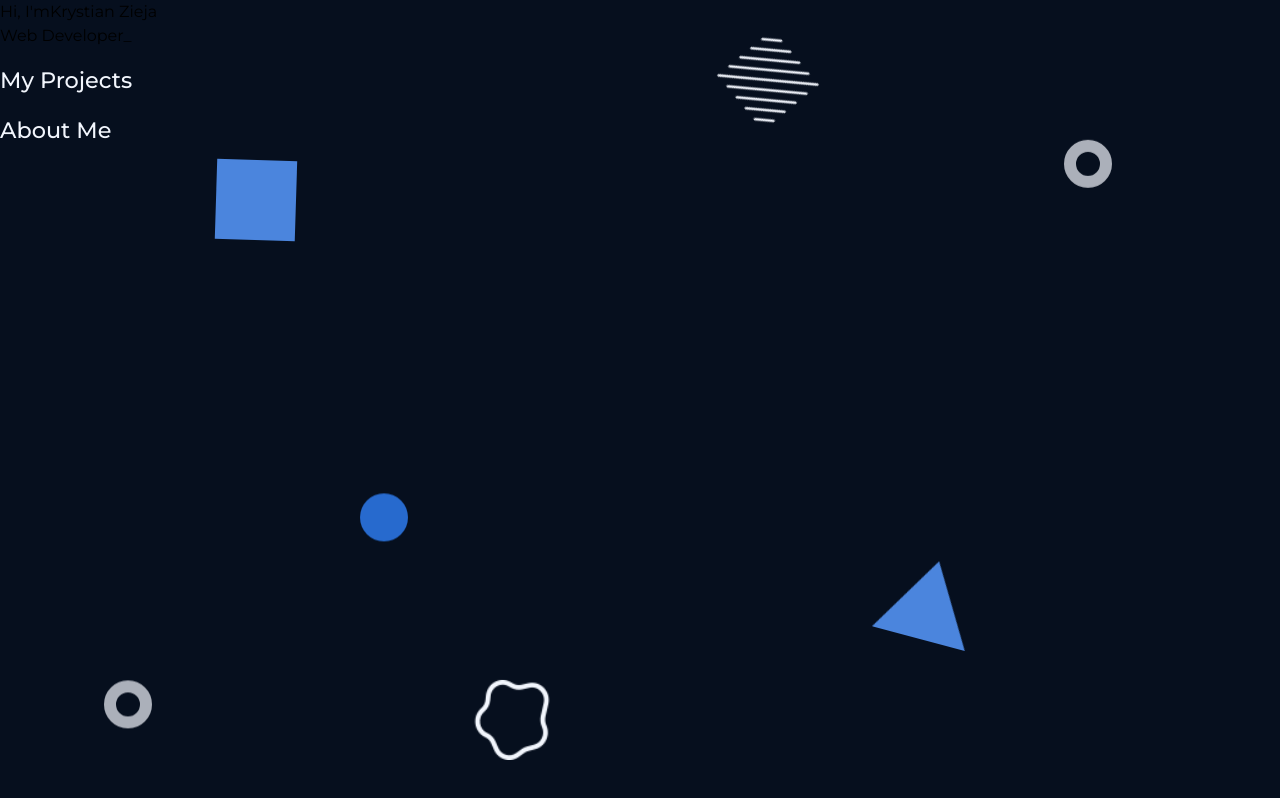
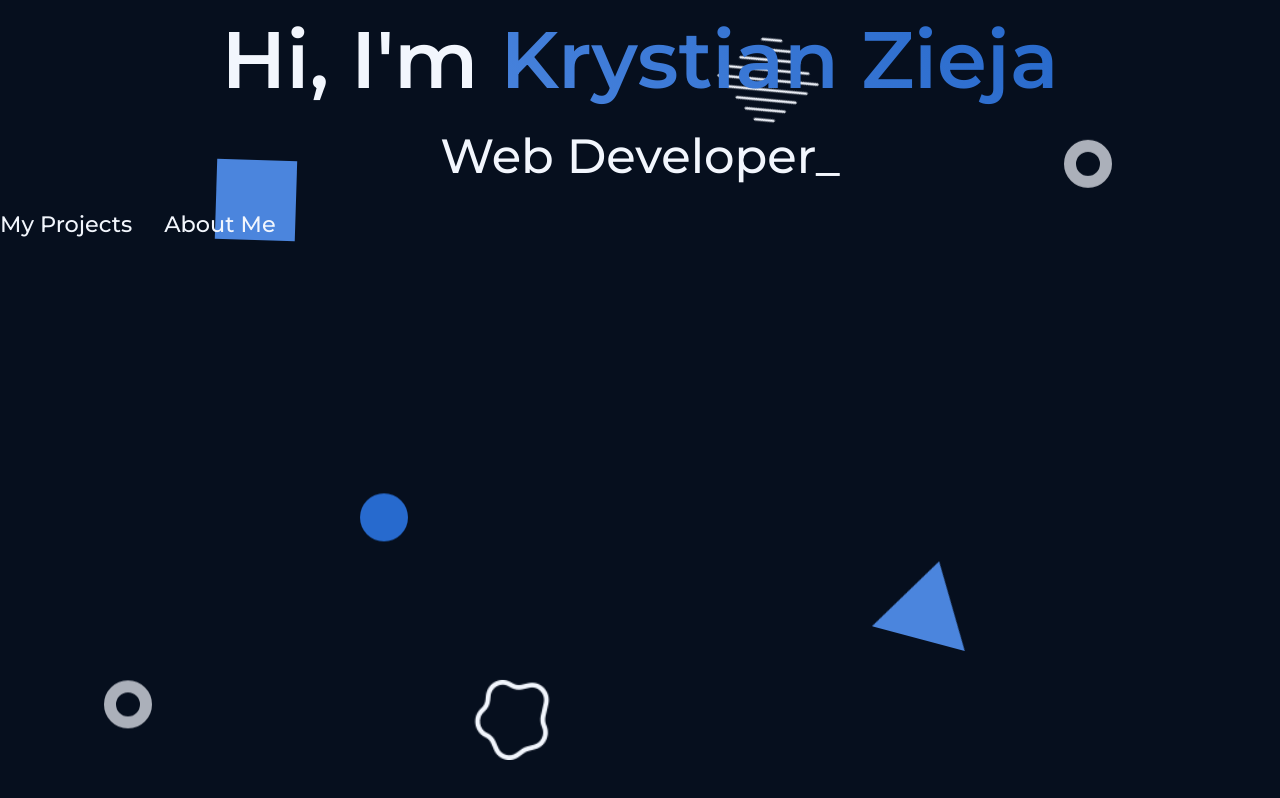
Before and after one commit to krystiano13/portfolio-next, a Next.js app: page / in a window 1280 px wide. Built offline with nearby package versions, Linux system fonts and the light colour scheme.

Commit message:
create styles for home components

```diff
--- /dev/null
+++ b/app/home.css
@@ -0,0 +1,82 @@
+#homeTitle {
+
+    animation: appear 400ms;
+
+    @media screen and (max-width : 380px) {
+        font-size : 4.5rem;
+    }
+
+    @media screen and (max-width : 300px) {
+        font-size : 3.5rem;
+    }
+}
+
+#homeTitle span {
+    background: -webkit-linear-gradient(45deg, #4782dc, #2769cb);
+    -webkit-background-clip: text;
+    -webkit-text-fill-color: transparent
+}
+
+
+#homeSecondTitle {
+
+    animation: appear2 550ms;
+
+    @media screen and (max-width : 380px) {
+        font-size : 2.5rem;
+    }
+
+    @media screen and (max-width : 300px) {
+        font-size : 2rem;
+    }
+}
+
+.homeButtons {
+    animation: appear3 800ms;
+}
+
+@keyframes appear {
+    from {
+        opacity : 0;
+        transform: translateY(-5vh);
+    }
+
+    to {
+        opacity : 1;
+        transform: translateY(0vh);
+    }
+}
+
+@keyframes appear2 {
+    0% {
+        opacity : 0;
+        transform: translateY(-5vh);
+    }
+
+    30% {
+        opacity : 0;
+        transform: translateY(-5vh);
+    }
+
+    100% {
+        opacity : 1;
+        transform: translateY(0vh);
+    }
+}
+
+@keyframes appear3 {
+    0% {
+        opacity : 0;
+        transform: translateY(-5vh);
+    }
+
+    60% {
+        opacity : 0;
+        transform: translateY(-5vh);
+    }
+
+    100% {
+        opacity : 1;
+        transform: translateY(0vh);
+    }
+}
--- a/app/page.js
+++ b/app/page.js
@@ -1,21 +1,23 @@
 import {FancyButton} from "@/app/components/FancyButton";
+import './home.css';
 export default function Home() {
     return (
-        <main className="">
-            <h1>Hi, I'm
+        <main className="overflow-hidden ">
+            <h1 id="homeTitle" className="text-text text-head text-center font-semibold text-[5rem] ">
+                {"Hi, I'm "}
                 <span>
-				Krystian Zieja
-			</span>
+				    Krystian Zieja
+			    </span>
             </h1>
-            <h2>
+            <h2 id="homeSecondTitle" className="text-text text-other text-center text-[3rem] font-medium ">
                 Web Developer
                 <label id="underline">_</label>
             </h2>
-            <div className="homeButtons">
-                <a href="/projects">
+            <div className="homeButtons flex gap-[2rem] sm:mb-[15vh]">
+                <a className="decoration-0" href="/projects">
                     <FancyButton>My Projects</FancyButton>
                 </a>
-                <a href="/about">
+                <a className="decoration-0" href="/about">
                     <FancyButton>About Me</FancyButton>
                 </a>
             </div>
```
